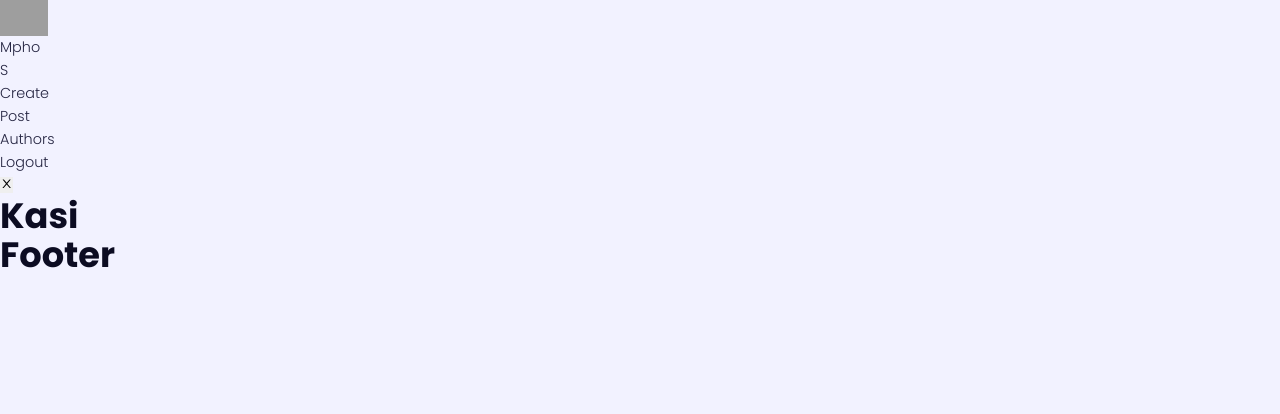
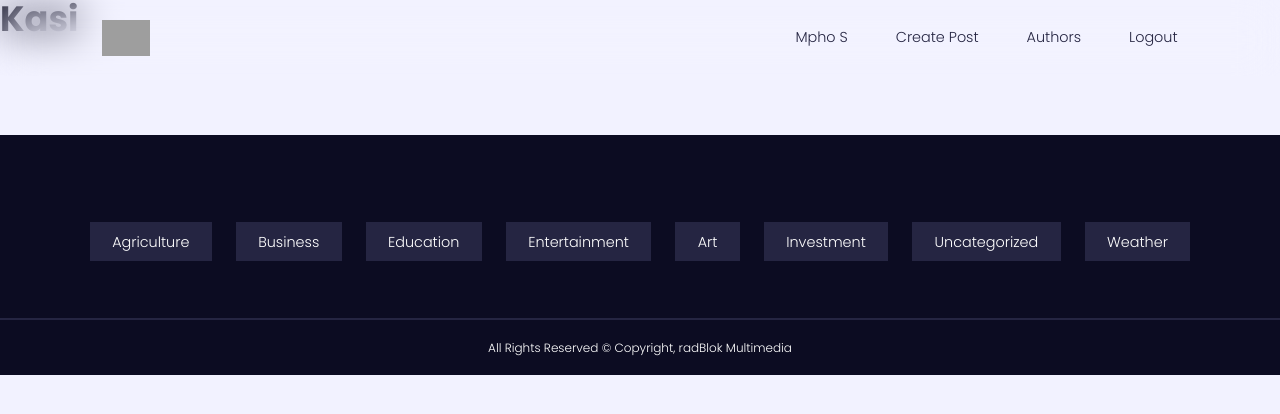
Before and after one commit to radlee/mern-blog, a React app: page / in a window 1280 px wide. Built offline with nearby package versions, Linux system fonts and the light colour scheme; grey boxes are pictures that could not be loaded.

Commit message:
Header and Footer - Head to Toe

```diff
--- a/src/components/Footer.jsx
+++ b/src/components/Footer.jsx
@@ -1,10 +1,23 @@
 import React from 'react'
+import { Link } from 'react-router-dom'
 
 function Footer() {
     return (
-        <div>
-            <h1>Footer</h1>
-        </div>
+        <footer>
+            <ul className="footer__categories">
+                <li><Link to='posts/categories/Agriculture'>Agriculture</Link></li>
+                <li><Link to='posts/categories/Business'>Business</Link></li>
+                <li><Link to='posts/categories/Education'>Education</Link></li>
+                <li><Link to='posts/categories/Entertainment'>Entertainment</Link></li>
+                <li><Link to='posts/categories/Art'>Art</Link></li>
+                <li><Link to='posts/categories/Investment'>Investment</Link></li>
+                <li><Link to='posts/categories/Uncategorized'>Uncategorized</Link></li>
+                <li><Link to='posts/categories/Weather'>Weather</Link></li>
+            </ul>
+            <div className="footer__copyright">
+                <small>All Rights Reserved &copy; Copyright, radBlok Multimedia</small>
+            </div>
+        </footer>
     )
 }
 
--- a/src/components/Header.jsx
+++ b/src/components/Header.jsx
@@ -7,9 +7,11 @@ import { AiOutlineClose } from "react-icons/ai";
 
 function Header() {
     return (
-        <div className='container nav__container'>
-            <Link to='/' className='nav__logo'>
-                <img src={Logo} alt="Navbar Logo" />
+        <nav>
+            <div className='container nav__container'>
+                <Link to='/' className='nav__logo'>
+                    <img src={Logo} alt="Navbar Logo" />
+                </Link>
                 <ul className='nav__menu'>
                     <li><Link to='/profile'>Mpho S</Link></li>
                     <li><Link to='/create'>Create Post</Link></li>
@@ -19,8 +21,8 @@ function Header() {
                 <button className='nav__toggle-btn'>
                 <AiOutlineClose />
                 </button>
-            </Link>
-        </div>
+            </div>
+        </nav>
     )
 }
 
--- a/src/index.css
+++ b/src/index.css
@@ -82,7 +82,116 @@ img {
 }
 
 
+section {
+  margin-top: 6rem;
+}
+
+.container {
+  width: var(--container-witdh-lg);
+  margin: auto;
+}
+
+.btn {
+  display: inline-block;
+  width: fit-content;
+  padding: 0.5rem 1rem;
+  border-radius: var(--radius-2);
+  background: var(--color-white);
+  font-weight: 500;
+  cursor: pointer;
+  transition: var(--transition);
+}
+
+.btn.primary {
+  background: var(--color-primary);
+  color: var(--color-primary);
+}
+
+.btn.category {
+  background: var(--color-bg);
+  color: var(--color-primary);
+  font-weight: 0.75rem;
+  font-weight: 400;
+}
+
+.btn.danger {
+  background: var(--color-red);
+  color: var(--color-white);
+}
+
+.btn:hover {
+  background: var(--color-gray-900);
+  color: var(--color-white);
+}
+
+nav {
+  width: 100vw;
+  height: 5rem;
+  display: grid;
+  place-items: center;
+  background: var(255, 255, 255, 0.5);
+  position: fixed;
+  top: 0;
+  left: 0;
+  z-index: 1;
+  border-bottom: 4px solid var(--color-bg);
+  backdrop-filter: blur(20px);
+}
+
+.nav__container {
+  display: flex;
+  justify-content: space-between;
+  align-items: center;
+  height: 100%;
+}
+
 .nav__logo {
   width: 3rem;
   display: block;
 }
+
+.nav__menu {
+  display: flex;
+  align-items: center;
+  gap: 3rem;
+}
+
+.nav__toggle-btn {
+  display: none;
+}
+
+/* ====================FOOTER */
+
+footer {
+  background: var(--color-gray-900);
+  margin-top: 6rem;
+  padding-top: 6rem;
+}
+
+.footer__categories {
+  display: flex;
+  align-items: center;
+  justify-content: center;
+  gap: 1.5rem;
+  margin-bottom: 4rem;
+}
+
+.footer__categories a {
+  background: var(--color-gray-700);
+  color: var(--color-white);
+  padding: 0.6rem 1.4rem;
+  border-radius: var(--transition);
+}
+
+.footer__categories a:hover {
+  background: var(--color-white);
+  color: var(--color-gray-900);
+}
+
+.footer__copyright {
+  text-align: center;
+  border-top: 2px solid var(--color-gray-700);
+  padding: 1rem;
+  color: var(--color-white);
+  font-weight: 300;
+}
```
